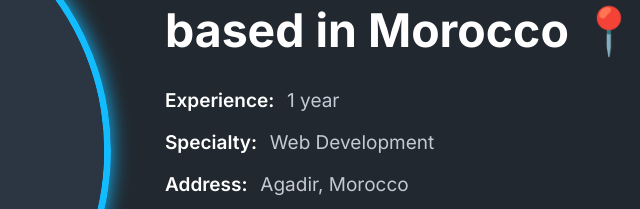
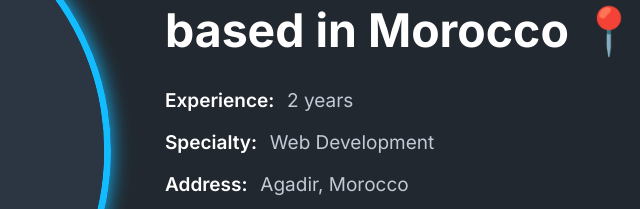
Before and after one commit to Anass-gouzgar/anass-gouzgar.github.io, a plain HTML site: page index.html in a window 1280 px wide. Shown: the part 931-1140 px from the top of the page, 483-1123 px from the left. Drawn offline with nearby package versions, Linux system fonts and the light colour scheme.

Commit message:
Update index.html

```diff
--- a/index.html
+++ b/index.html
@@ -89,7 +89,7 @@
         <div class="exp-area">
           <p class="exp">
             Experience:
-            <span>1 year</span>
+            <span>2 years</span>
           </p>
           <p class="exp">
             Specialty:
```
